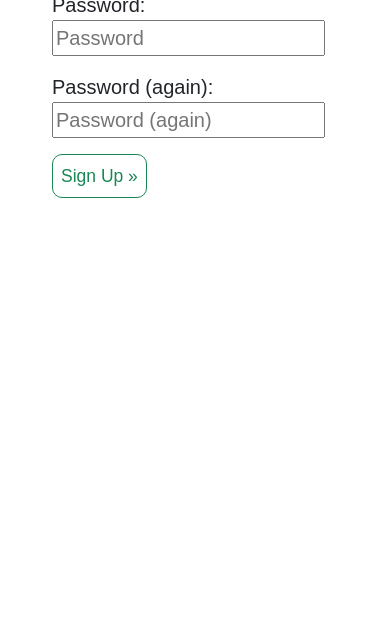
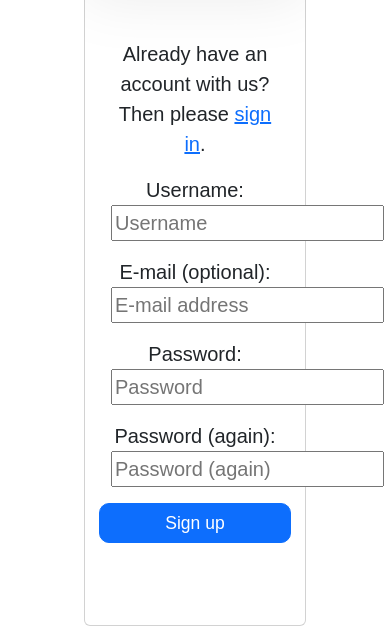
Before and after one commit to YasmineBB/ceramics-studio-platform, a Django app: page /accounts/signup/ in a window 390 px wide. Shown: the part 586-1222 px from the top of the page. Before the commit the page ends 784 px from the top, so only its background shows below. Run offline with Django 3.2, Linux system fonts and the light colour scheme; some libraries are stand-ins or nearby versions; some web fonts are replaced.

Commit message:
Add background image to sign up form

```diff
--- a/templates/account/signup.html
+++ b/templates/account/signup.html
@@ -5,19 +5,55 @@
 {% block head_title %}{% trans "Signup" %}{% endblock %}
 
 {% block content %}
-<div class="container-fluid">
-  <h1>{% trans "Sign Up" %}</h1>
 
-  <p>{% blocktrans %}Already have an account? Then please <a href="{{ login_url }}">sign in</a>.{% endblocktrans %}</p>
 
+<section class="text-center" style="margin: 0 20px;">
+
+  <div class="p-5 bg-image" style="
+        background-image: url('https://images.pexels.com/photos/3094041/pexels-photo-3094041.jpeg?auto=compress&cs=tinysrgb&dpr=1&w=500');
+        height: 300px;
+        background-position: top;
+        border-radius: 10px;
+        "></div>
+
+  <div class="card mx-4 mx-md-5 shadow-5-strong" style="
+        margin-top: -100px;
+        background: hsla(0, 0%, 100%, 0.8);
+        backdrop-filter: blur(30px);
+        ">
+    <div class="card-body py-5 px-md-5">
+
+      <div class="row d-flex justify-content-center">
+        <div class="col-lg-8">
+          <h1 class="mb-5">{% trans "Sign Up" %}</h1>
+
+          <p>{% blocktrans %}Already have an account with us? Then please <a href="{{ login_url }}">sign
+              in</a>.{% endblocktrans %}
+          </p>
           <form class="signup" id="signup_form" method="post" action="{% url 'account_signup' %}">
             {% csrf_token %}
             {{ form.as_p }}
             {% if redirect_field_value %}
+            <div class="row">
+              <div class="col-md-6 mb-4">
+                <div class="form-outline mb-4">
                   <input type="hidden" name="{{ redirect_field_name }}" value="{{ redirect_field_value }}" />
+                </div>
+              </div>
+            </div>
             {% endif %}
-    <button class="p-2 btn btn-outline-success btn-sm" type="submit">{% trans "Sign Up" %} &raquo;</button>
+
+        </div>
+
+        <!-- Submit button -->
+        <button type="submit" class="btn btn-primary mb-4">
+          Sign up
+        </button>
         </form>
       </div>
+    </div>
+  </div>
+  </div>
+</section>
 
 {% endblock %}
```
Lines whose indentation alone changed are shown as unchanged.
